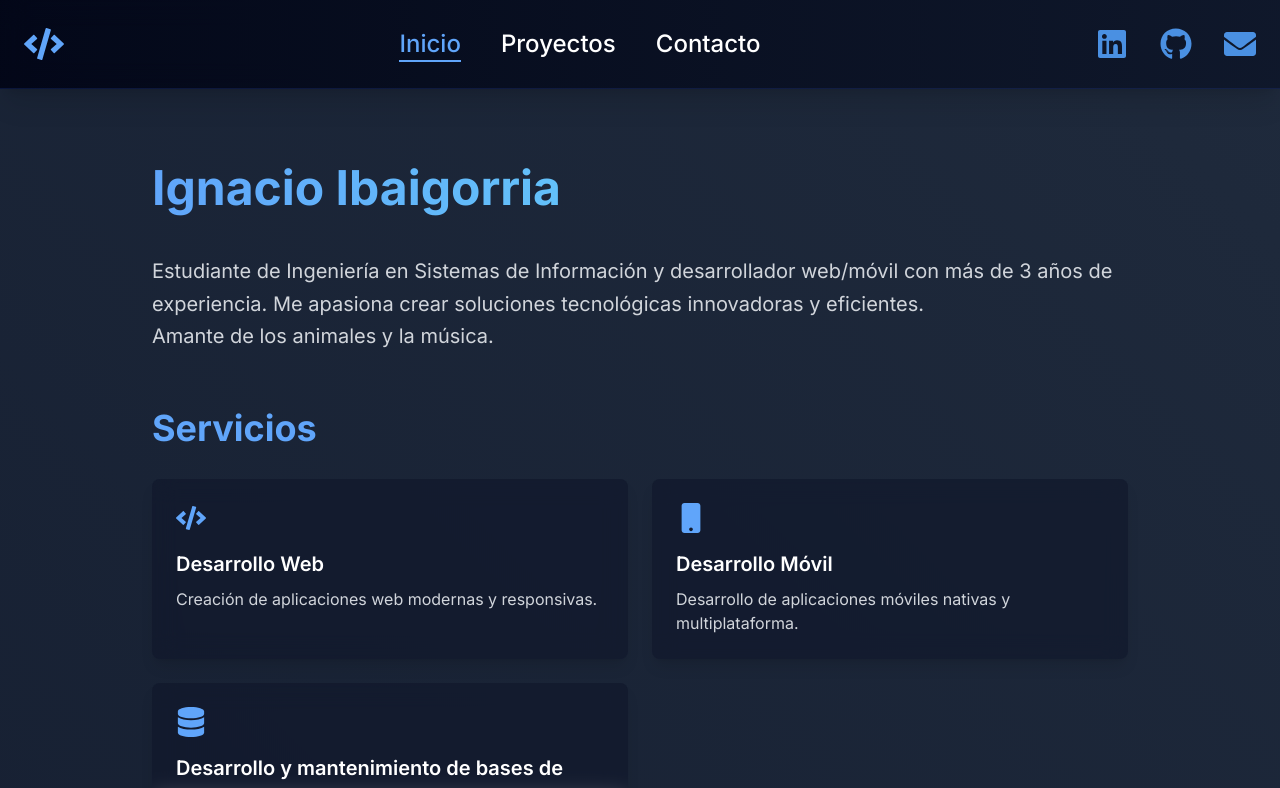
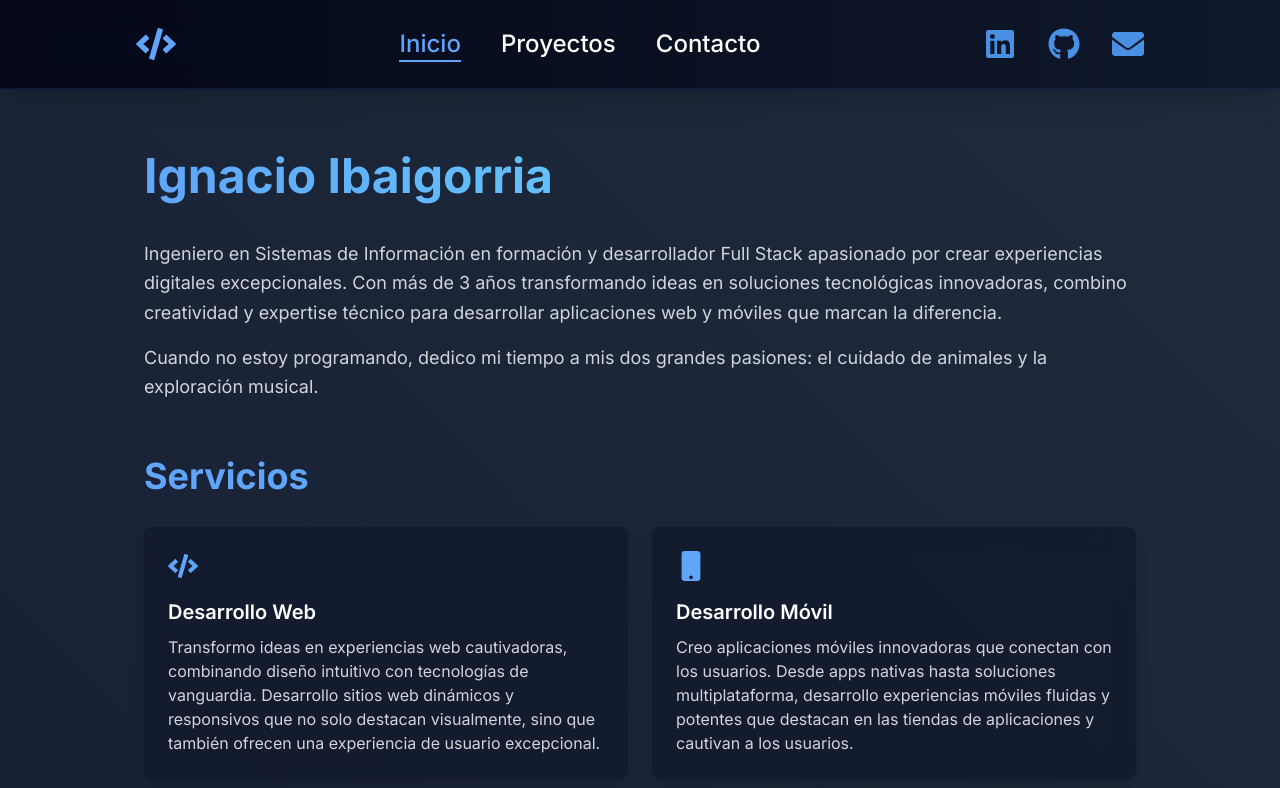
Before and after one commit to IgnacioIbaigorria/portfolio, a React (Create React App) app: page / in a window 1280 px wide. Shown: the top 788 px of the page. Built offline with nearby package versions, Linux system fonts and the light colour scheme.

Commit message:
Mejora visual y de redacción

```diff
--- a/public/index.html
+++ b/public/index.html
@@ -24,7 +24,7 @@
       work correctly both with client-side routing and a non-root public URL.
       Learn how to configure a non-root public URL by running `npm run build`.
     -->
-    <title>React App</title>
+    <title>Ignacio Ibaigorria</title>
   </head>
   <body>
     <noscript>You need to enable JavaScript to run this app.</noscript>
--- a/src/components/Header.js
+++ b/src/components/Header.js
@@ -12,7 +12,7 @@ const Header = () => {
       <motion.header
         initial={{ opacity: 0, y: -20 }}
         animate={{ opacity: 1, y: 0 }}
-        className="sticky top-0 z-50 bg-gradient-to-r from-[#020617]/95 to-[#0f172a]/95 backdrop-blur-md text-white p-4 md:p-6 flex justify-between items-center h-auto md:h-22 shadow-xl border-b border-blue-900/30"
+        className="sticky top-0 z-50 bg-gradient-to-r from-[#020617]/95 to-[#0f172a]/95 backdrop-blur-md text-white p-4 md:p-6 flex justify-around items-center h-auto md:h-22 shadow-xl border-b border-blue-900/30"
       >
         {/* Logo */}
         <motion.div
--- a/src/pages/Contact.js
+++ b/src/pages/Contact.js
@@ -59,7 +59,7 @@ const Contact = () => {
   return (
     <div className="p-4 max-w-2xl mx-auto">
       <motion.h1
-        className="text-5xl font-bold mb-8 text-center"
+        className="text-5xl font-bold mb-8 text-center bg-gradient-to-r from-blue-400 to-cyan-300 bg-clip-text text-transparent"
         initial={{ opacity: 0, y: -20 }}
         animate={{ opacity: 1, y: 0 }}
       >
--- a/src/pages/Home.js
+++ b/src/pages/Home.js
@@ -31,17 +31,21 @@ const Home = () => {
   ];
 
   return (
-    <div className="max-w-5xl mx-auto p-6">
+    <div className="max-w-5xl mx-auto p-4">
       <section className="mb-12">
-        <h1 className="text-5xl font-bold mb-6 bg-gradient-to-r from-blue-400 to-cyan-300 bg-clip-text text-transparent leading-relaxed py-1">
+        <h1 className="text-5xl font-bold mb-6 bg-gradient-to-r from-blue-400 to-cyan-300 bg-clip-text text-transparent leading-relaxed">
           Ignacio Ibaigorria
         </h1>
-        <p className="text-xl text-gray-300 leading-relaxed ">
-          Estudiante de Ingeniería en Sistemas de Información y desarrollador web/móvil
-          con más de 3 años de experiencia. Me apasiona crear soluciones tecnológicas
-          innovadoras y eficientes.
+        <p className="text-lg text-gray-300 leading-relaxed">
+          Ingeniero en Sistemas de Información en formación y desarrollador Full Stack apasionado
+          por crear experiencias digitales excepcionales. Con más de 3 años transformando ideas
+          en soluciones tecnológicas innovadoras, combino creatividad y expertise técnico para
+          desarrollar aplicaciones web y móviles que marcan la diferencia.
           <br />
-          Amante de los animales y la música.
+          <span className="mt-4 block">
+            Cuando no estoy programando, dedico mi tiempo a mis dos grandes pasiones:
+            el cuidado de animales y la exploración musical.
+          </span>
         </p>
       </section>
 
@@ -51,17 +55,19 @@ const Home = () => {
           <div className="p-6 bg-slate-900/60 backdrop-blur-md rounded-lg shadow-lg hover:shadow-xl hover:-translate-y-2 transition-all duration-300 hover:bg-slate-900/80">
             <FaCode className="text-3xl text-blue-400 mb-4" />
             <h3 className="text-xl font-semibold mb-2">Desarrollo Web</h3>
-            <p className="text-gray-300">Creación de aplicaciones web modernas y responsivas.</p>
-          </div>
+            <p className="text-gray-300">
+              Transformo ideas en experiencias web cautivadoras, combinando diseño intuitivo con tecnologías de vanguardia. Desarrollo sitios web dinámicos y responsivos que no solo destacan visualmente, sino que también ofrecen una experiencia de usuario excepcional.
+            </p>
+            </div>
           <div className="p-6 bg-slate-900/60 backdrop-blur-md rounded-lg shadow-lg hover:shadow-xl hover:-translate-y-2 transition-all duration-300 hover:bg-slate-900/80">
             <FaMobile className="text-3xl text-blue-400 mb-4" />
             <h3 className="text-xl font-semibold mb-2">Desarrollo Móvil</h3>
-            <p className="text-gray-300">Desarrollo de aplicaciones móviles nativas y multiplataforma.</p>
+            <p className="text-gray-300">Creo aplicaciones móviles innovadoras que conectan con los usuarios. Desde apps nativas hasta soluciones multiplataforma, desarrollo experiencias móviles fluidas y potentes que destacan en las tiendas de aplicaciones y cautivan a los usuarios.</p>
           </div>
           <div className="p-6 bg-slate-900/60 backdrop-blur-md rounded-lg shadow-lg hover:shadow-xl hover:-translate-y-2 transition-all duration-300 hover:bg-slate-900/80">
             <FaDatabase className="text-3xl text-blue-400 mb-4" />
             <h3 className="text-xl font-semibold mb-2">Desarrollo y mantenimiento de bases de datos</h3>
-            <p className="text-gray-300">Desarrollo y mantenimiento de bases de datos relacionales (SQL) y no relacionales (NoSQL).</p>
+            <p className="text-gray-300">Diseño e implemento arquitecturas de datos robustas y escalables. Especializado en soluciones SQL y NoSQL, optimizo el rendimiento y garantizo la seguridad de los datos, construyendo los cimientos sólidos que tu aplicación necesita para crecer.</p>
           </div>
         </div>
       </section>
--- a/src/pages/Projects.js
+++ b/src/pages/Projects.js
@@ -125,9 +125,9 @@ const Projects = () => {
 
 
   return (
-    <div className="relative p-4 md:p-8 max-w-7xl mx-auto">
+    <div className="relative p-4 max-w-7xl mx-auto">
       <motion.h1
-        className="text-4xl md:text-5xl font-bold mb-8 text-center"
+        className="text-4xl md:text-5xl font-bold mb-8 text-center bg-gradient-to-r from-blue-400 to-cyan-300 bg-clip-text text-transparent py-1"
         initial={{ opacity: 0, y: -20 }}
         animate={{ opacity: 1, y: 0 }}
       >
```
Also changed, not shown: 2 other files (tests, documents, lock files or other folders).
